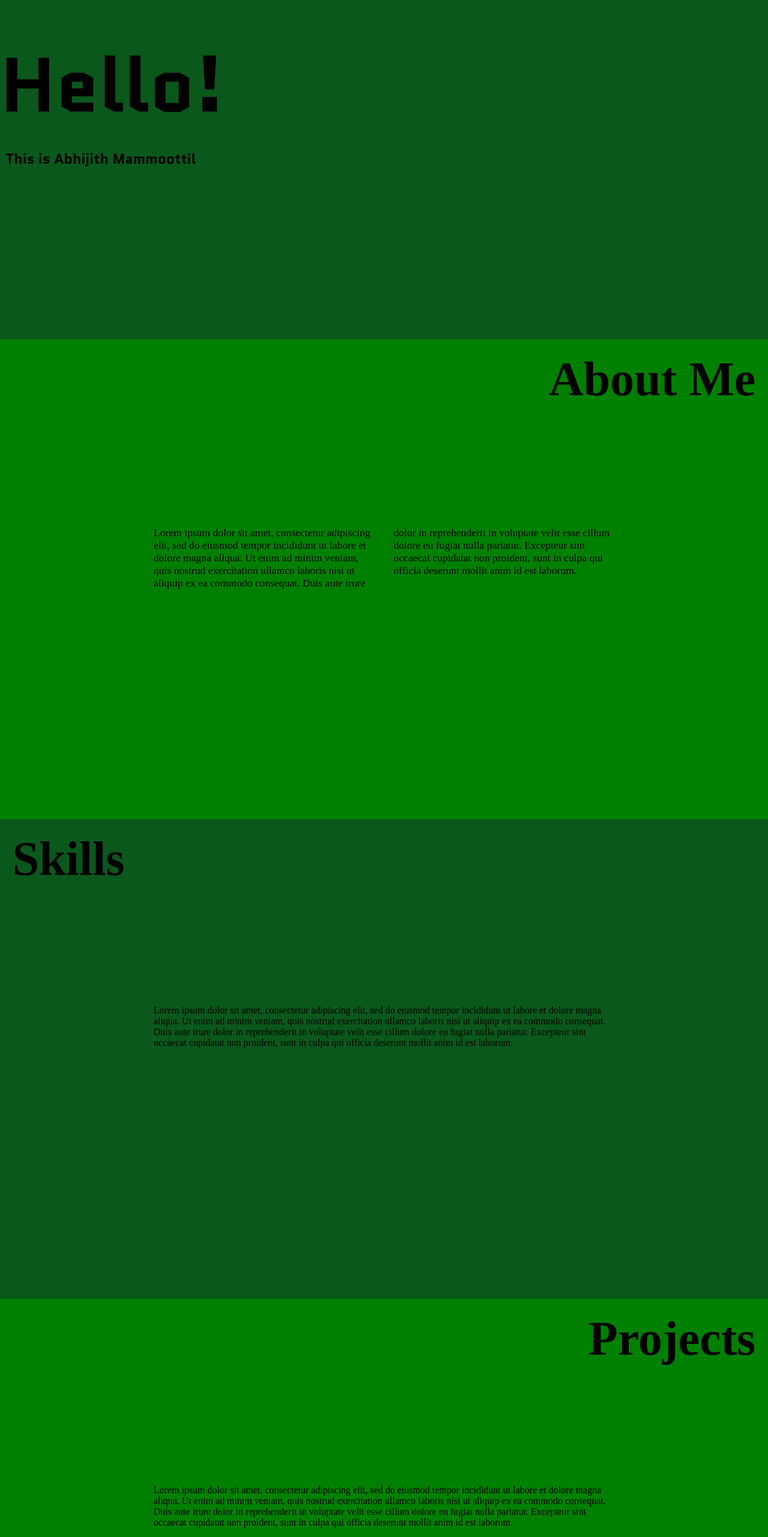
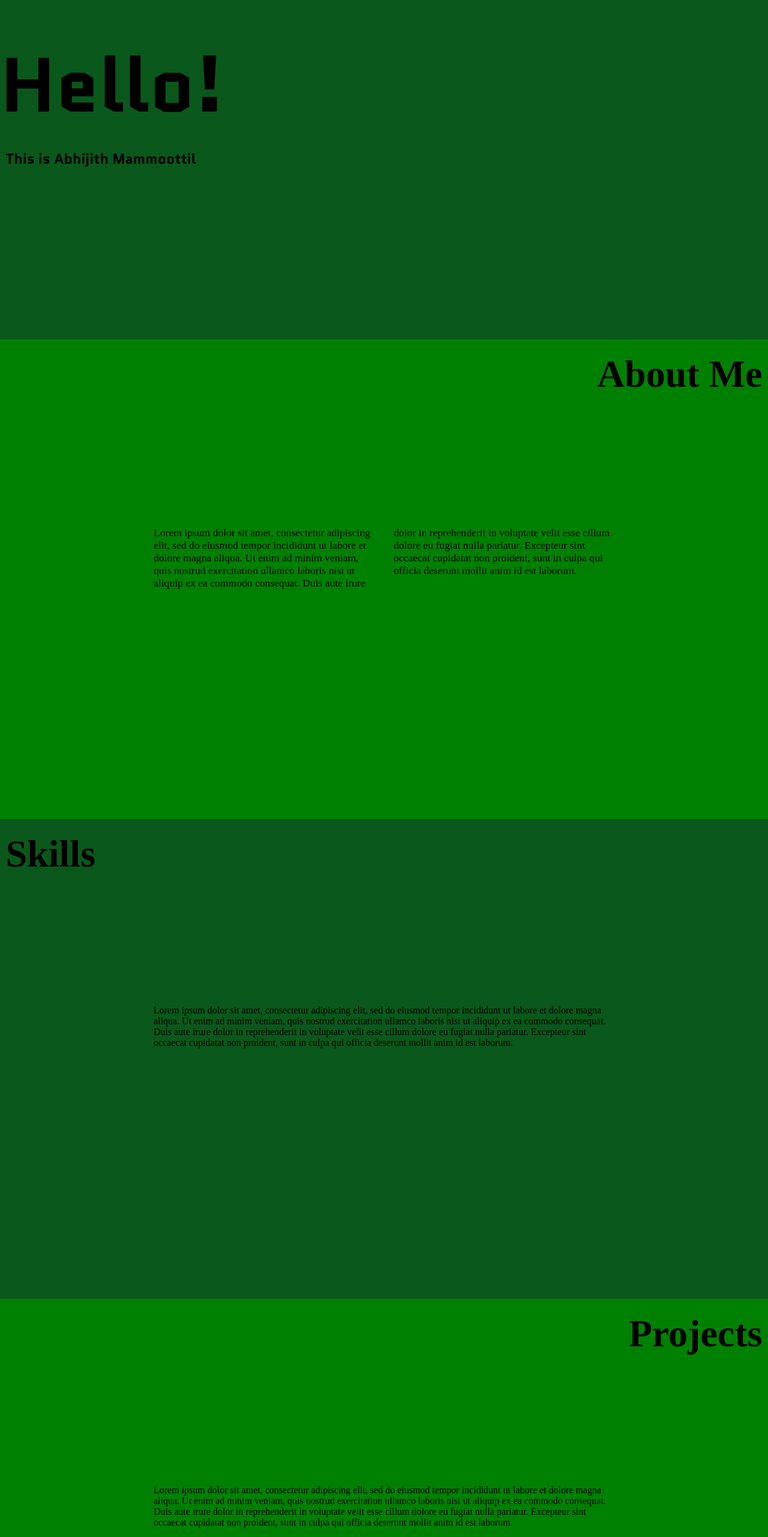
Before and after one commit to abhijithcodes/PortfolioWebsite, a SvelteKit app: page / in a window 1280 px wide. Shown: the part 234-2797 px from the top of the page at 60% size. Built offline with nearby package versions, Linux system fonts and the light colour scheme.

Commit message:
some padding adjustments

```diff
--- a/src/components/About.svelte
+++ b/src/components/About.svelte
@@ -14,9 +14,9 @@
         background-color: var(--sec-color);
     }
      h2 {
-        font-size: 5rem;
-        margin: 1rem;
-        padding: 0.3rem;
+        font-size: 4rem;
+        margin: 1rem 0.5rem;
+        padding: 0.3rem 0.1rem;
         height: 30vh;
         align-self: flex-end;
     }
--- a/src/components/ContactMe.svelte
+++ b/src/components/ContactMe.svelte
@@ -14,9 +14,9 @@
         background-color: var(--main-color);
     }
      h2 {
-        font-size: 5rem;
-        margin: 1rem;
-        padding: 0.3rem;
+        font-size: 4rem;
+        margin: 1rem 0.5rem;
+        padding: 0.3rem 0.1rem;
         height: 30vh;
         align-self: flex-start;
     }
--- a/src/components/Projects.svelte
+++ b/src/components/Projects.svelte
@@ -15,9 +15,9 @@
         background-color: var(--sec-color);
     }
      h2 {
-        font-size: 5rem;
-        margin: 1rem;
-        padding: 0.3rem;
+        font-size: 4rem;
+        margin: 1rem 0.5rem;
+        padding: 0.3rem 0.1rem;
         height: 30vh;
         align-self: flex-end;
     }
--- a/src/components/Skills.svelte
+++ b/src/components/Skills.svelte
@@ -14,9 +14,9 @@
         background-color: var(--main-color);
     }
     h2 {
-        font-size: 5rem;
-        margin: 1rem;
-        padding: 0.3rem;
+        font-size: 4rem;
+        margin: 1rem 0.5rem;
+        padding: 0.3rem 0.1rem;
         height: 30vh;
         align-self: flex-start;
     }
```
